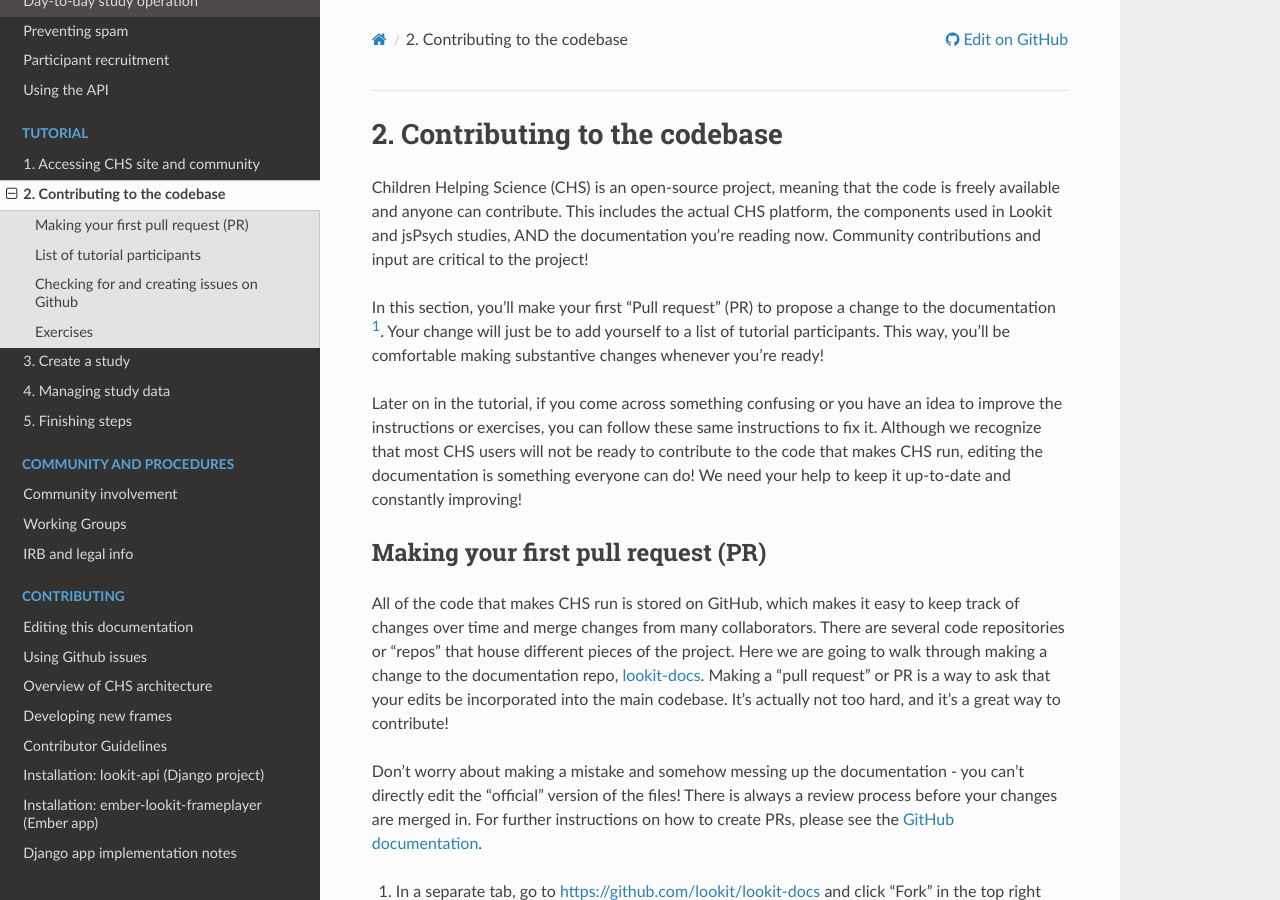
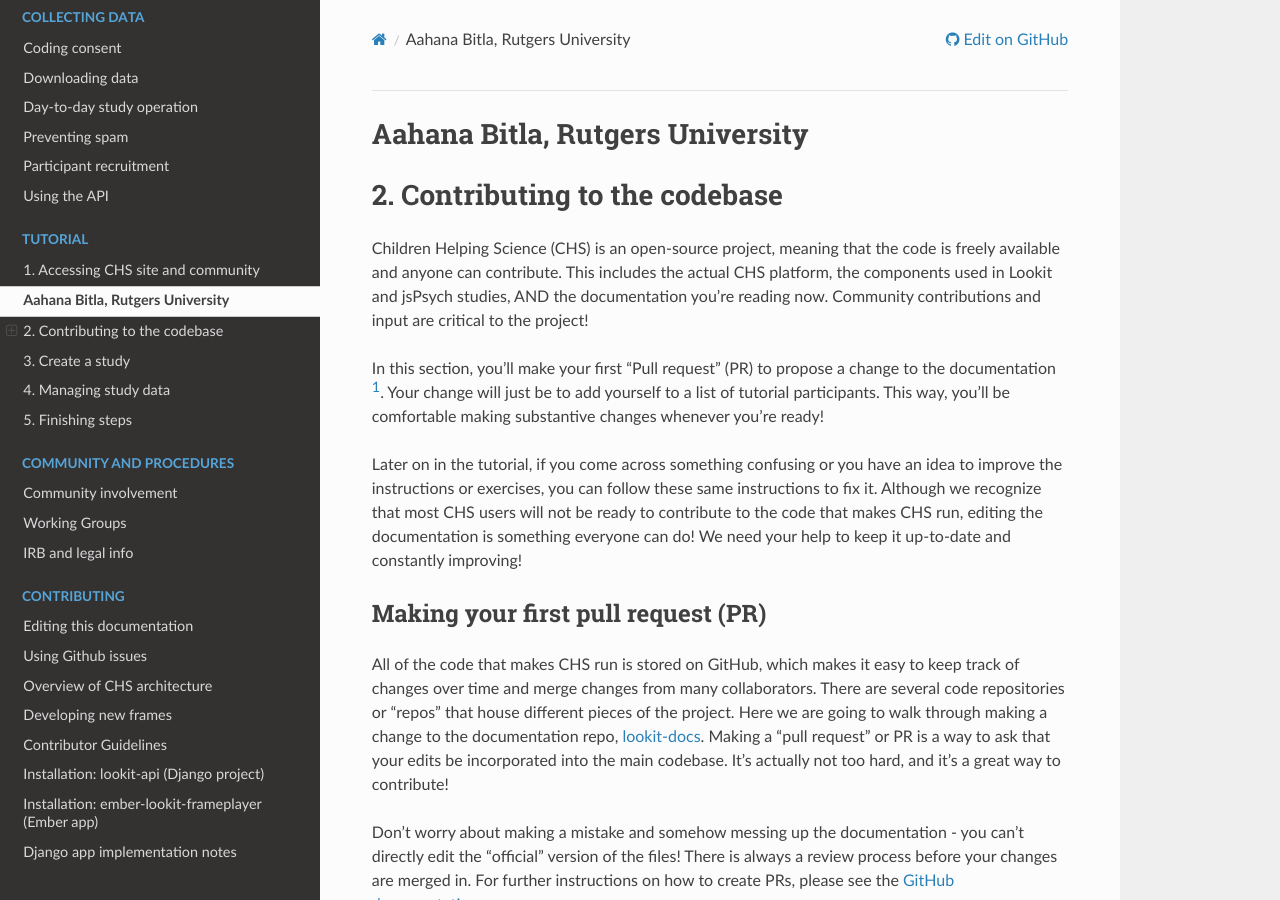
Before and after one commit to lookit/lookit-docs, a Sphinx documentation site: the page built from docs/source/tutorial-contributing.rst, in a window 1280 px wide and 900 px high. Built offline with Sphinx 7.4.7 and the Read the Docs theme 3.1.0, drawn with Linux system fonts in a browser that asks for light colours.

Commit message:
Update tutorial-contributing.rst
added my name and insitution for a github tutorial

```diff
--- a/docs/source/tutorial-contributing.rst
+++ b/docs/source/tutorial-contributing.rst
@@ -1,3 +1,4 @@
+Aahana Bitla, Rutgers University
 ##################################
 2. Contributing to the codebase
 ##################################
```
